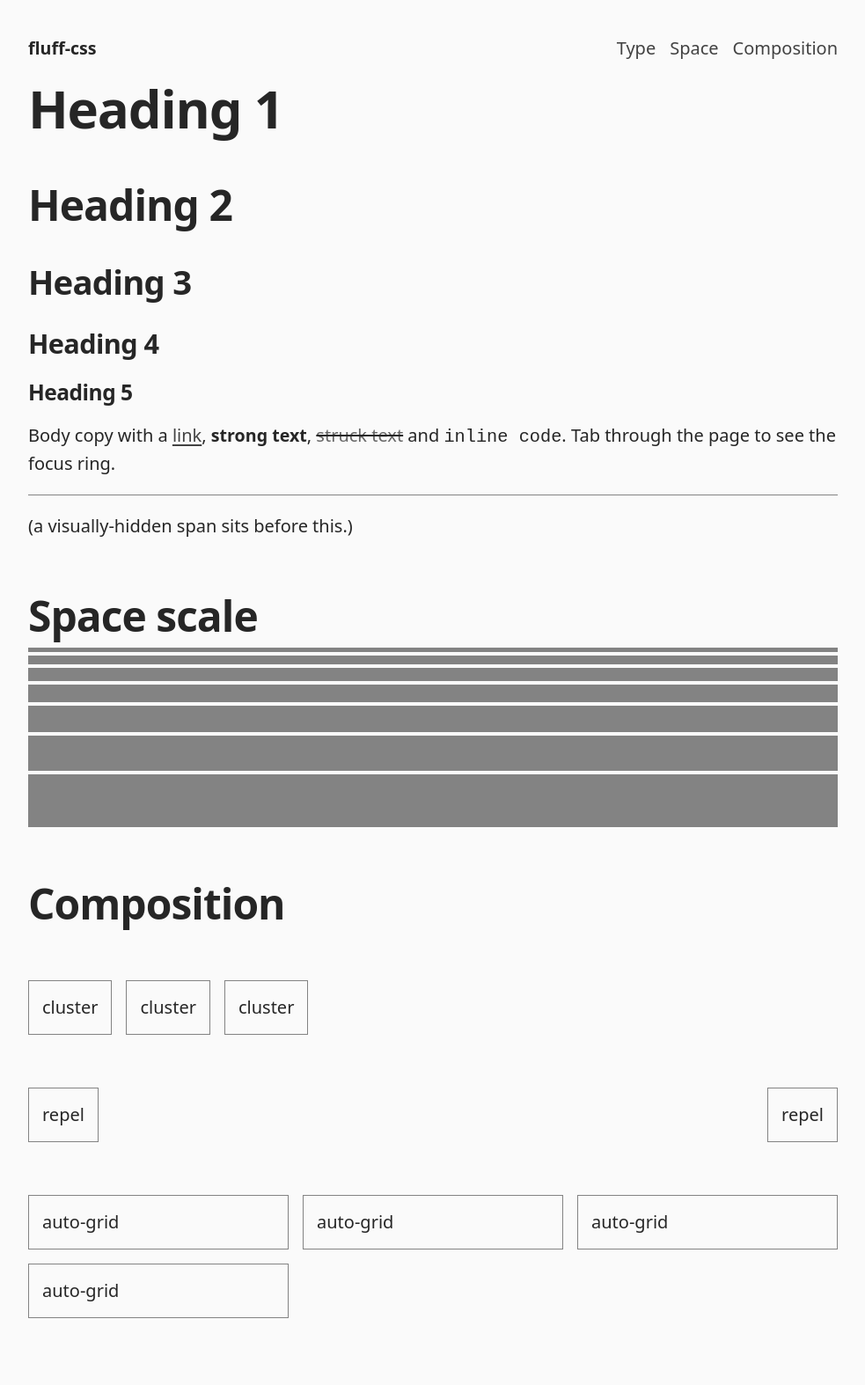
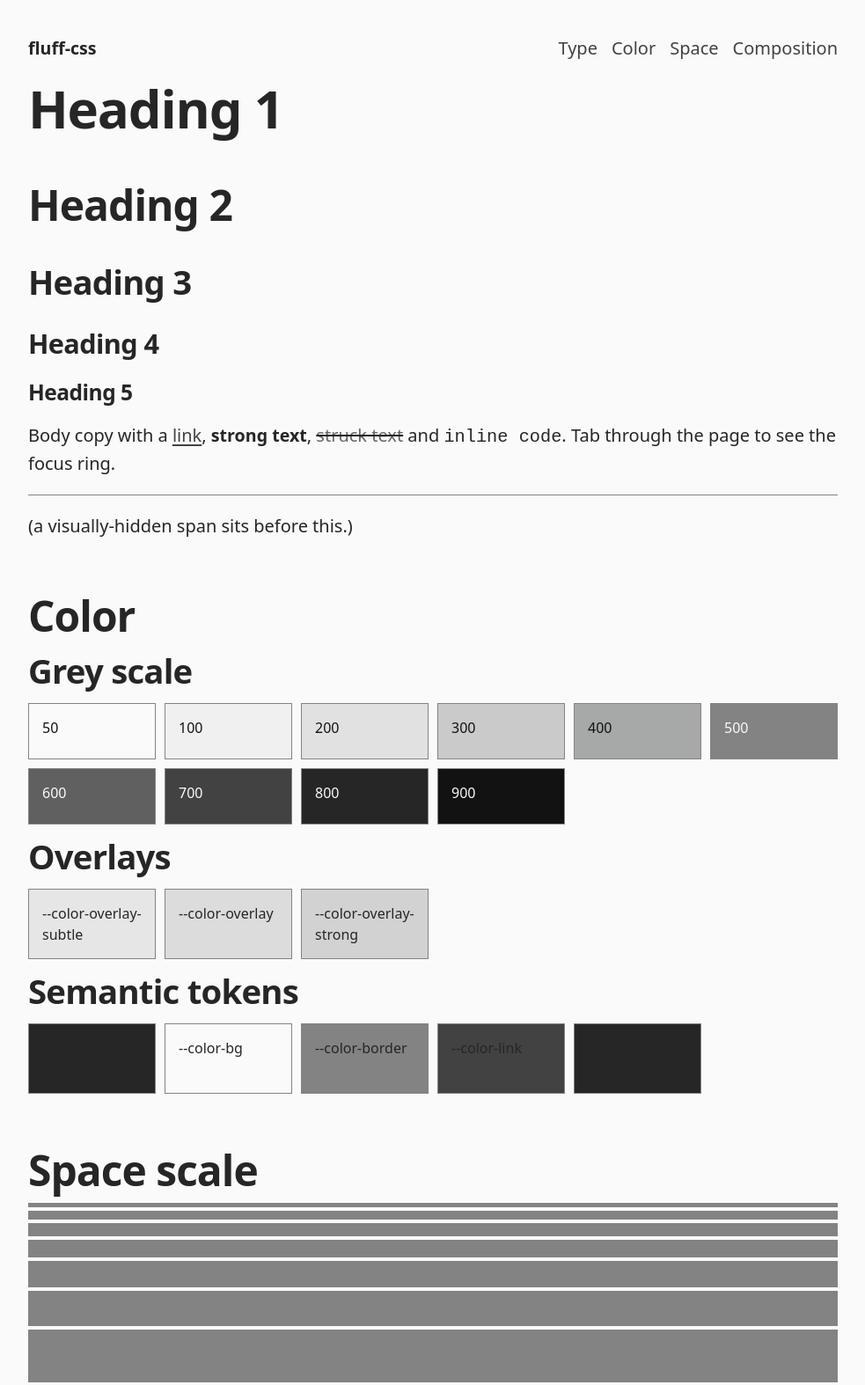
Before and after one commit to brad2k/fluff-css, a website: page index.html in a window 1280 px wide. Shown: the top 1574 px of the page at 88% size, without its empty margins (148-1131 px from the left). Before the commit the page ends 1538 px from the top, so only its background shows below. Drawn offline with Linux system fonts and the light colour scheme.

Commit message:
Add TS type stub for side-effect imports; show colors in playground
Co-Authored-By: Claude Sonnet 5 <noreply@anthropic.com>

```diff
--- a/index.html
+++ b/index.html
@@ -7,6 +7,8 @@
   <link rel="stylesheet" href="./index.css">
   <style>
     /* Playground-only styles */
+    .chips { display: grid; grid-template-columns: repeat(auto-fill, minmax(8rem, 1fr)); gap: var(--space-2xs); }
+    .chip { padding: var(--space-xs); border: 1px solid var(--color-border); font-size: var(--step--1); min-height: 4rem; word-break: break-word; }
     .swatch { padding: var(--space-xs); border: 1px solid var(--color-border); }
   </style>
 </head>
@@ -14,7 +16,7 @@
   <div class="stack" style="max-width: 60rem; margin-inline: auto; padding: var(--space-l) var(--space-s);">
     <header class="repel">
       <strong>fluff-css</strong>
-      <nav class="cluster"><a href="#type">Type</a><a href="#space">Space</a><a href="#comp">Composition</a></nav>
+      <nav class="cluster"><a href="#type">Type</a><a href="#color">Color</a><a href="#space">Space</a><a href="#comp">Composition</a></nav>
     </header>
 
     <main class="stack" style="--stack-space: var(--space-xl);">
@@ -23,6 +25,16 @@
         <p>Body copy with a <a href="#">link</a>, <strong>strong text</strong>, <s>struck text</s> and <code>inline code</code>. Tab through the page to see the focus ring.</p>
         <hr>
         <p><span class="visually-hidden">Hidden text</span>(a visually-hidden span sits before this.)</p>
+      </section>
+
+      <section id="color" class="stack" style="--stack-space: var(--space-xs);">
+        <h2>Color</h2>
+        <h3>Grey scale</h3>
+        <div class="chips"><div class="chip" style="background:var(--color-grey-50); color:var(--color-grey-900)">50</div><div class="chip" style="background:var(--color-grey-100); color:var(--color-grey-900)">100</div><div class="chip" style="background:var(--color-grey-200); color:var(--color-grey-900)">200</div><div class="chip" style="background:var(--color-grey-300); color:var(--color-grey-900)">300</div><div class="chip" style="background:var(--color-grey-400); color:var(--color-grey-900)">400</div><div class="chip" style="background:var(--color-grey-500); color:var(--color-grey-50)">500</div><div class="chip" style="background:var(--color-grey-600); color:var(--color-grey-50)">600</div><div class="chip" style="background:var(--color-grey-700); color:var(--color-grey-50)">700</div><div class="chip" style="background:var(--color-grey-800); color:var(--color-grey-50)">800</div><div class="chip" style="background:var(--color-grey-900); color:var(--color-grey-50)">900</div></div>
+        <h3>Overlays</h3>
+        <div class="chips"><div class="chip" style="background:var(--color-bg) linear-gradient(var(--color-overlay-subtle),var(--color-overlay-subtle)); color:var(--color-text)">--color-overlay-subtle</div><div class="chip" style="background:var(--color-bg) linear-gradient(var(--color-overlay),var(--color-overlay)); color:var(--color-text)">--color-overlay</div><div class="chip" style="background:var(--color-bg) linear-gradient(var(--color-overlay-strong),var(--color-overlay-strong)); color:var(--color-text)">--color-overlay-strong</div></div>
+        <h3>Semantic tokens</h3>
+        <div class="chips"><div class="chip" style="background:var(--color-text); color:var(--color-text)">--color-text</div><div class="chip" style="background:var(--color-bg); color:var(--color-text)">--color-bg</div><div class="chip" style="background:var(--color-border); color:var(--color-text)">--color-border</div><div class="chip" style="background:var(--color-link); color:var(--color-text)">--color-link</div><div class="chip" style="background:var(--color-link-hover); color:var(--color-text)">--color-link-hover</div></div>
       </section>
 
       <section id="space" class="stack" style="--stack-space: var(--space-2xs);">
--- /dev/null
+++ b/types/css.d.ts
@@ -0,0 +1,3 @@
+// Stylesheet-only package: no runtime exports. This file exists so TypeScript
+// can resolve side-effect imports like `import "fluff-css"` (TS2882).
+export {};
```
Also changed, not shown: package.json (+9 -3 lines).
